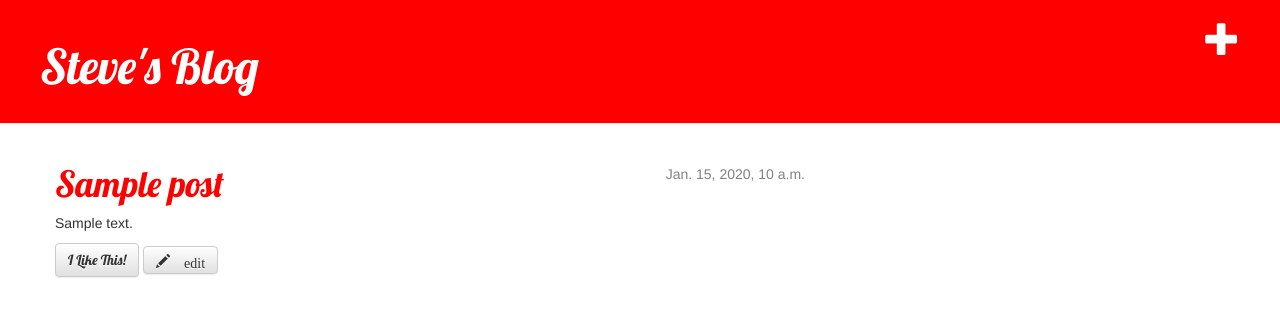
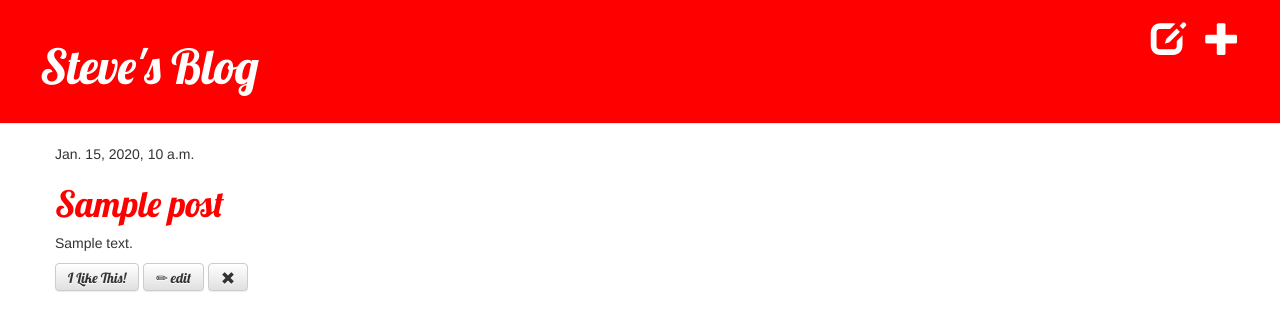
Before and after one commit to steverabino/my-first-blog, a Django app: page /post/1/ in a window 1280 px wide. Shown: the top 331 px of the page. Run offline with Django 3.2, Linux system fonts and the light colour scheme; a user stored in the database is signed in; tables that the repository leaves empty hold one stand-in row (values such as "Sample post"); some libraries are stand-ins or nearby versions.

Commit message:
Delete and Publish functions

```diff
--- a/blog/static/css/blog.css
+++ b/blog/static/css/blog.css
@@ -14,7 +14,11 @@
   margin-left: 40px;
 }
 
-h1, h2, h3, h4 {
+h1, h2, h3, h4, .button-text {
+  font-family: 'Lobster', cursive;
+}
+
+span .glyphicon {
   font-family: 'Lobster', cursive;
 }
 
--- a/blog/templates/blog/base.html
+++ b/blog/templates/blog/base.html
@@ -13,6 +13,7 @@
       {% if user.is_authenticated %}
         <a href="{% url 'post_new' %}" class="top-menu"><span class="glyphicon glyphicon-plus"></span></a>
       {% endif %}
+      <a href="{% url 'post_draft_list' %}" class="top-menu"><span class="glyphicon glyphicon-edit"></span></a>
       <h1><a href="/">Steve's Blog</a></h1>
     </div>
     <div class="content container">
--- a/blog/templates/blog/post_detail.html
+++ b/blog/templates/blog/post_detail.html
@@ -4,16 +4,19 @@
 
   <div class="post">
       {% if post.published_date %}
-        <div class="date">
-          {{ post.published_date }}
-        </div>
+        {{ post.published_date }}
+      {% else %}
+      <h4>
+        <a class="btn btn-default" href="{% url 'blog.views.post_publish' pk=post.pk %}">Publish</a>
+      </h4>
       {% endif %}
       <h1><a href="{% url 'post_detail' pk=post.pk %}">{{ post.title }}</a></h1>
       <p>{{ post.text|linebreaks }}</p>
       <h4>
-      <a class="btn btn-default" href="http://www.st-andrews.ac.uk/nightline/wp-content/uploads/puppies.jpeg">I Like This!</a>
+      <a class="btn btn-default" href="http://www.st-andrews.ac.uk/nightline/wp-content/uploads/puppies.jpeg"><span class="glyphicon button-text">I Like This!</span></a>
       {% if user.is_authenticated %}
-        <a class="btn btn-default" href="{% url 'post_edit' pk=post.pk %}"><span class="glyphicon glyphicon-pencil"> edit</span></a>
+        <a class="btn btn-default" href="{% url 'post_edit' pk=post.pk %}"><span class="glyphicon glyphicon-pencil button-text"> edit</span></a>
+        <a class="btn btn-default" href="{% url 'post_remove' pk=post.pk %}"><span class="glyphicon glyphicon-remove"></span></a>
       {% endif %}
     </h4>
   </div>
--- a/blog/templates/blog/post_edit.html
+++ b/blog/templates/blog/post_edit.html
@@ -4,6 +4,6 @@
     <h1>New post</h1>
     <form method="POST" class="post-form">{% csrf_token %}
         {{ form.as_p }}
-        <button type="submit" class="save btn btn-default">Save</button>
+        <button type="submit" class="save btn btn-default glyphicon">Save</button>
     </form>
 {% endblock %}
--- a/blog/templates/blog/post_list.html
+++ b/blog/templates/blog/post_list.html
@@ -9,9 +9,6 @@
       </div>
       <h1><a href="{% url 'post_detail' pk=post.pk %}">{{ post.title }}</a></h1>
       <p>{{ post.text|linebreaks }}</p>
-      <h4>
-        <a class="btn btn-default" href="http://www.st-andrews.ac.uk/nightline/wp-content/uploads/puppies.jpeg">I Like This!</a>
-      </h4>
     </div>
   {% endfor %}
 
--- a/blog/urls.py
+++ b/blog/urls.py
@@ -6,4 +6,7 @@ urlpatterns = [
     url(r'^post/(?P<pk>[0-9]+)/$', views.post_detail, name='post_detail'),
     url(r'^post/new/$', views.post_new, name='post_new'),
     url(r'^post/(?P<pk>[0-9]+)/edit/$', views.post_edit, name='post_edit'),
+    url(r'^drafts/$', views.post_draft_list, name='post_draft_list'),
+    url(r'^post/(?P<pk>[0-9]+)/publish/$', views.post_publish, name='post_publish'),
+    url(r'^post/(?P<pk>[0-9]+)/remove/$', views.post_remove, name='post_remove'),
 ]
--- a/blog/views.py
+++ b/blog/views.py
@@ -40,3 +40,17 @@ def post_edit(request, pk):
     else:
         form = PostForm(instance=post)
     return render(request, 'blog/post_edit.html', {'form': form})
+
+def post_draft_list(request):
+    posts = Post.objects.filter(published_date__isnull=True).order_by('-created_date')
+    return render(request, 'blog/post_draft_list.html', {'posts': posts})
+
+def post_publish(request, pk):
+    post = get_object_or_404(Post, pk=pk)
+    post.publish()
+    return redirect('blog.views.post_detail', pk=pk)
+
+def post_remove(request, pk):
+    post = get_object_or_404(Post, pk=pk)
+    post.delete()
+    return redirect('blog.views.post_list')
```
